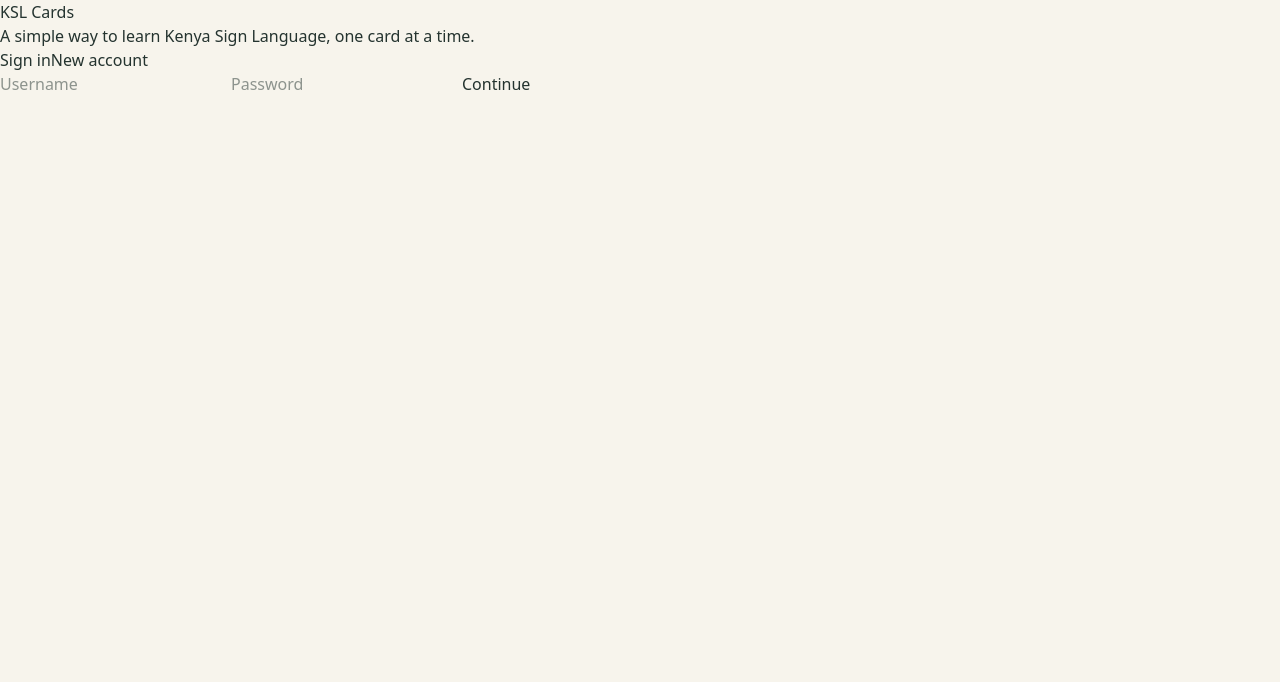
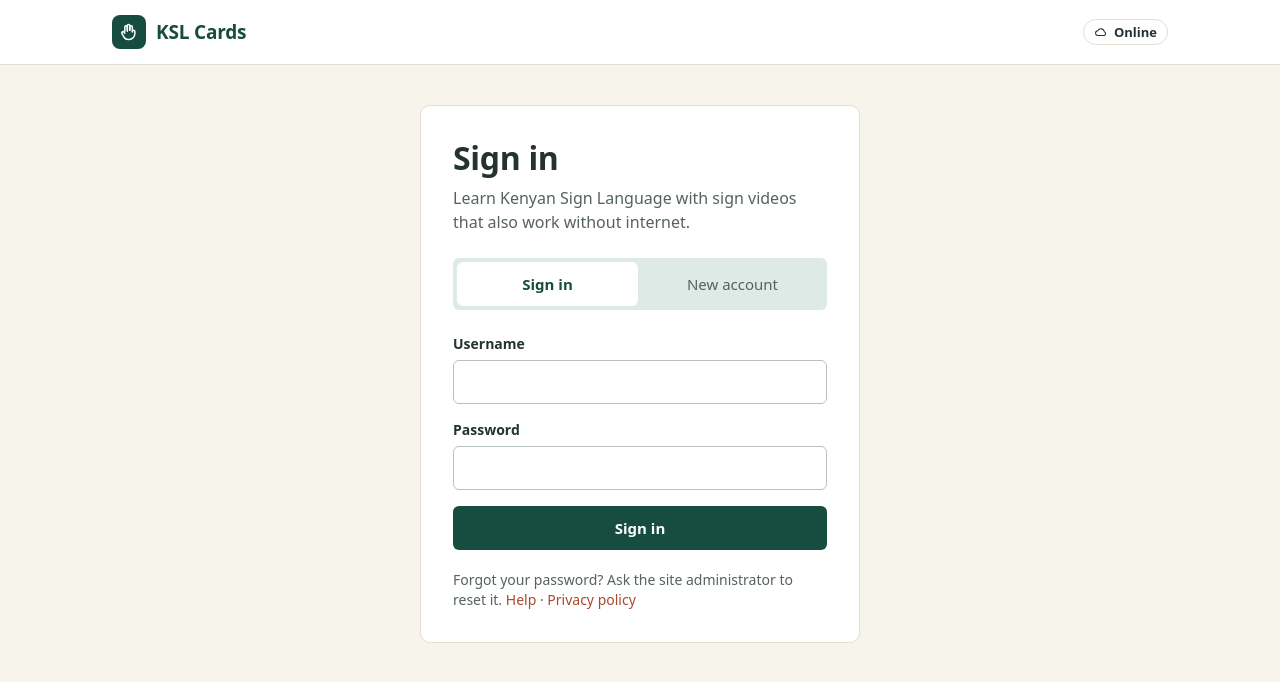
Before and after one commit to Erjok2020/ksl-cards, a React (Vite) app in the folder frontend/: page / in a window 1280 px wide. Shown: the top 682 px of the page. Built offline with nearby package versions, Linux system fonts and the light colour scheme; a web font is replaced by a local one.

Commit message:
Restyle login and account pages and add password change
Login and sign-up use the shared components and explain how to get a
forgotten password reset. The Account page lets users change their
password and is shown first after an administrator reset.

```diff
--- /dev/null
+++ b/frontend/src/pages/Account.tsx
@@ -0,0 +1,133 @@
+import { useState } from "react";
+import type { FormEvent } from "react";
+import { saveSession, sendJSON } from "../lib/api";
+import type { AuthResponse, User } from "../types";
+
+interface AccountProps {
+  user: User;
+  /** True after an administrator reset: the user must choose a new password. */
+  forced: boolean;
+  onChanged: (user: User) => void;
+}
+
+export default function Account({ user, forced, onChanged }: AccountProps) {
+  const [current, setCurrent] = useState("");
+  const [next, setNext] = useState("");
+  const [confirm, setConfirm] = useState("");
+  const [error, setError] = useState("");
+  const [done, setDone] = useState(false);
+  const [busy, setBusy] = useState(false);
+
+  async function handleSubmit(e: FormEvent<HTMLFormElement>) {
+    e.preventDefault();
+    setError("");
+    setDone(false);
+    if (next !== confirm) {
+      setError("The two new passwords don't match.");
+      return;
+    }
+    setBusy(true);
+    try {
+      const data = await sendJSON<AuthResponse>("/api/password/change/", "POST", {
+        current_password: current,
+        new_password: next,
+      });
+      if (!data.access || !data.refresh || !data.user) throw new Error("Something went wrong.");
+      saveSession(data.access, data.refresh, data.user);
+      setCurrent("");
+      setNext("");
+      setConfirm("");
+      setDone(true);
+      onChanged(data.user);
+    } catch (err) {
+      setError(err instanceof Error ? err.message : "Couldn't change the password.");
+    } finally {
+      setBusy(false);
+    }
+  }
+
+  return (
+    <div className="mx-auto max-w-md space-y-5">
+      <h1 className="text-h1">{forced ? "Choose a new password" : "Account"}</h1>
+
+      {forced ? (
+        <p className="rounded-xl bg-warn-soft px-3 py-2 text-warn-ink">
+          An administrator reset your password. Enter the temporary password you were given, then choose your own
+          before you continue.
+        </p>
+      ) : (
+        <p className="text-muted">
+          Signed in as <strong className="text-ink">{user.username}</strong>. Forgot your password? Ask an
+          administrator to reset it for you.
+        </p>
+      )}
+
+      <form className="panel space-y-4 p-5" onSubmit={handleSubmit}>
+        {!forced && <h2 className="text-h3">Change password</h2>}
+        <div>
+          <label className="label" htmlFor="current_password">
+            {forced ? "Temporary password" : "Current password"}
+          </label>
+          <input
+            id="current_password"
+            type="password"
+            className="field"
+            autoComplete="current-password"
+            value={current}
+            onChange={(e) => setCurrent(e.target.value)}
+            required
+          />
+        </div>
+        <div>
+          <label className="label" htmlFor="new_password">
+            New password
+          </label>
+          <input
+            id="new_password"
+            type="password"
+            className="field"
+            autoComplete="new-password"
+            minLength={6}
+            value={next}
+            onChange={(e) => setNext(e.target.value)}
+            required
+            aria-describedby="new-pw-help"
+          />
+          <p id="new-pw-help" className="mt-1 text-sm text-muted">
+            At least 6 characters.
+          </p>
+        </div>
+        <div>
+          <label className="label" htmlFor="confirm_password">
+            New password again
+          </label>
+          <input
+            id="confirm_password"
+            type="password"
+            className="field"
+            autoComplete="new-password"
+            minLength={6}
+            value={confirm}
+            onChange={(e) => setConfirm(e.target.value)}
+            required
+          />
+        </div>
+
+        {error && (
+          <p role="alert" className="rounded-xl bg-accent-soft px-3 py-2 text-sm font-semibold text-accent-strong">
+            {error}
+          </p>
+        )}
+        {done && (
+          <p role="status" className="rounded-xl bg-brand-soft px-3 py-2 text-sm font-semibold text-brand-strong">
+            Password changed.
+          </p>
+        )}
+
+        <button className="btn-primary w-full" disabled={busy}>
+          {busy ? "Saving…" : "Change password"}
+        </button>
+      </form>
+    </div>
+  );
+}
--- a/frontend/src/pages/Login.tsx
+++ b/frontend/src/pages/Login.tsx
@@ -1,101 +1,115 @@
 import { useState } from "react";
-import type { ChangeEvent, FormEvent } from "react";
-import type { AuthResponse, LoginProps } from "../types";
+import type { FormEvent } from "react";
+import Button from "../components/ui/Button";
+import { Brand, ConnectionChip } from "../components/ui/PageShell";
+import Link from "../components/ui/Link";
+import { Card, ErrorMessage, Notice, TextField } from "../components/ui/primitives";
+import { API_URL, saveSession } from "../lib/api";
+import type { AuthResponse, User } from "../types";
 
-interface LoginFormState {
-  username: string;
-  password: string;
+interface LoginProps {
+  onLogin: (user: User, isNewUser: boolean) => void;
+  notice?: string;
 }
 
-export default function Login({ onLogin }: LoginProps) {
-  const [isRegister, setIsRegister] = useState<boolean>(false);
-  const [form, setForm] = useState<LoginFormState>({
-    username: "",
-    password: "",
-  });
-  const [error, setError] = useState<string>("");
-
-  function handleChange(e: ChangeEvent<HTMLInputElement>) {
-    setForm({ ...form, [e.target.name]: e.target.value });
-  }
+export default function Login({ onLogin, notice }: LoginProps) {
+  const [isRegister, setIsRegister] = useState(false);
+  const [username, setUsername] = useState("");
+  const [password, setPassword] = useState("");
+  const [error, setError] = useState("");
+  const [busy, setBusy] = useState(false);
 
   async function handleSubmit(e: FormEvent<HTMLFormElement>) {
     e.preventDefault();
     setError("");
-
-    const endpoint = isRegister ? "/api/register/" : "/api/login/";
-
+    setBusy(true);
     try {
-      const res = await fetch(`${import.meta.env.VITE_API_URL}${endpoint}`, {
+      const res = await fetch(`${API_URL}/api/${isRegister ? "register" : "login"}/`, {
         method: "POST",
         headers: { "Content-Type": "application/json" },
-        body: JSON.stringify(form),
+        body: JSON.stringify({ username, password }),
       });
       const data = (await res.json()) as AuthResponse;
-
-      if (!res.ok || !data.token || !data.user) {
-        setError(data.error || "Something went wrong.");
+      if (!res.ok || !data.access || !data.refresh || !data.user) {
+        setError(data.error || "Something went wrong. Please try again.");
         return;
       }
-
-      localStorage.setItem("token", data.token);
-      localStorage.setItem("user", JSON.stringify(data.user));
+      saveSession(data.access, data.refresh, data.user);
       onLogin(data.user, isRegister);
     } catch {
-      setError("Could not connect to server.");
+      setError("Can't reach the server. Connect to the internet to sign in the first time.");
+    } finally {
+      setBusy(false);
     }
   }
 
+  const tab = (reg: boolean) =>
+    `min-h-11 cursor-pointer rounded-ctl text-nav ${isRegister === reg ? "bg-white font-semibold text-forest" : "text-muted"}`;
+
   return (
-    <div className="auth-shell">
-      <div className="auth-card">
-        <h1 className="auth-title">KSL Cards</h1>
-        <p className="auth-subtitle">
-          A simple way to learn Kenya Sign Language, one card at a time.
+    <div className="flex min-h-screen flex-col bg-cream">
+      <header className="border-b border-line bg-white">
+        <div className="wrap flex min-h-16 items-center justify-between">
+          <Brand />
+          <ConnectionChip />
+        </div>
+      </header>
+
+      <main id="main" className="wrap flex w-full flex-1 items-start justify-center py-10">
+        <Card className="w-full max-w-[440px] p-6 sm:p-8">
+          <h1 className="text-h1">{isRegister ? "Create an account" : "Sign in"}</h1>
+          <p className="mt-2 text-body text-muted">
+            Learn Kenyan Sign Language with sign videos that also work without internet.
           </p>
 
-        <div className="auth-tabs">
-          <button
-            className={isRegister ? "auth-tab" : "auth-tab auth-tab-active"}
-            onClick={() => setIsRegister(false)}
-          >
+          {notice && (
+            <div className="mt-4">
+              <Notice>{notice}</Notice>
+            </div>
+          )}
+
+          <div className="mt-6 grid grid-cols-2 gap-1 rounded-ctl bg-sage p-1" role="tablist" aria-label="Account">
+            <button type="button" role="tab" aria-selected={!isRegister} className={tab(false)} onClick={() => { setIsRegister(false); setError(""); }}>
               Sign in
             </button>
-          <button
-            className={isRegister ? "auth-tab auth-tab-active" : "auth-tab"}
-            onClick={() => setIsRegister(true)}
-          >
+            <button type="button" role="tab" aria-selected={isRegister} className={tab(true)} onClick={() => { setIsRegister(true); setError(""); }}>
               New account
             </button>
           </div>
 
-        <form className="auth-form" onSubmit={handleSubmit}>
-          <input
-            className="auth-input"
-            type="text"
-            name="username"
-            placeholder="Username"
-            value={form.username}
-            onChange={handleChange}
+          <form className="mt-6 flex flex-col gap-4" onSubmit={handleSubmit}>
+            <TextField
+              label="Username"
+              autoComplete="username"
+              value={username}
+              onChange={(e) => setUsername(e.target.value)}
+              hint={isRegister ? "Choose a name that doesn't show your real name." : undefined}
               required
             />
-          <input
-            className="auth-input"
+            <TextField
+              label="Password"
               type="password"
-            name="password"
-            placeholder="Password"
-            value={form.password}
-            onChange={handleChange}
+              autoComplete={isRegister ? "new-password" : "current-password"}
+              minLength={isRegister ? 6 : undefined}
+              value={password}
+              onChange={(e) => setPassword(e.target.value)}
+              hint={isRegister ? "At least 6 characters." : undefined}
               required
             />
 
-          {error && <p className="auth-error">{error}</p>}
+            {error && <ErrorMessage title={isRegister ? "Account not created" : "Couldn't sign in"}>{error}</ErrorMessage>}
 
-          <button className="primary-button" type="submit">
-            {isRegister ? "Create account" : "Continue"}
-          </button>
+            <Button type="submit" variant="brand" full disabled={busy}>
+              {busy ? "Please wait…" : isRegister ? "Create account" : "Sign in"}
+            </Button>
           </form>
-      </div>
+
+          <p className="mt-5 text-label text-muted">
+            Forgot your password? Ask the site administrator to reset it.{" "}
+            <Link to="/faq#password">Help</Link> · <Link to="/privacy">Privacy policy</Link>
+          </p>
+        </Card>
+      </main>
     </div>
   );
 }
```
Lines whose indentation alone changed are shown as unchanged.
